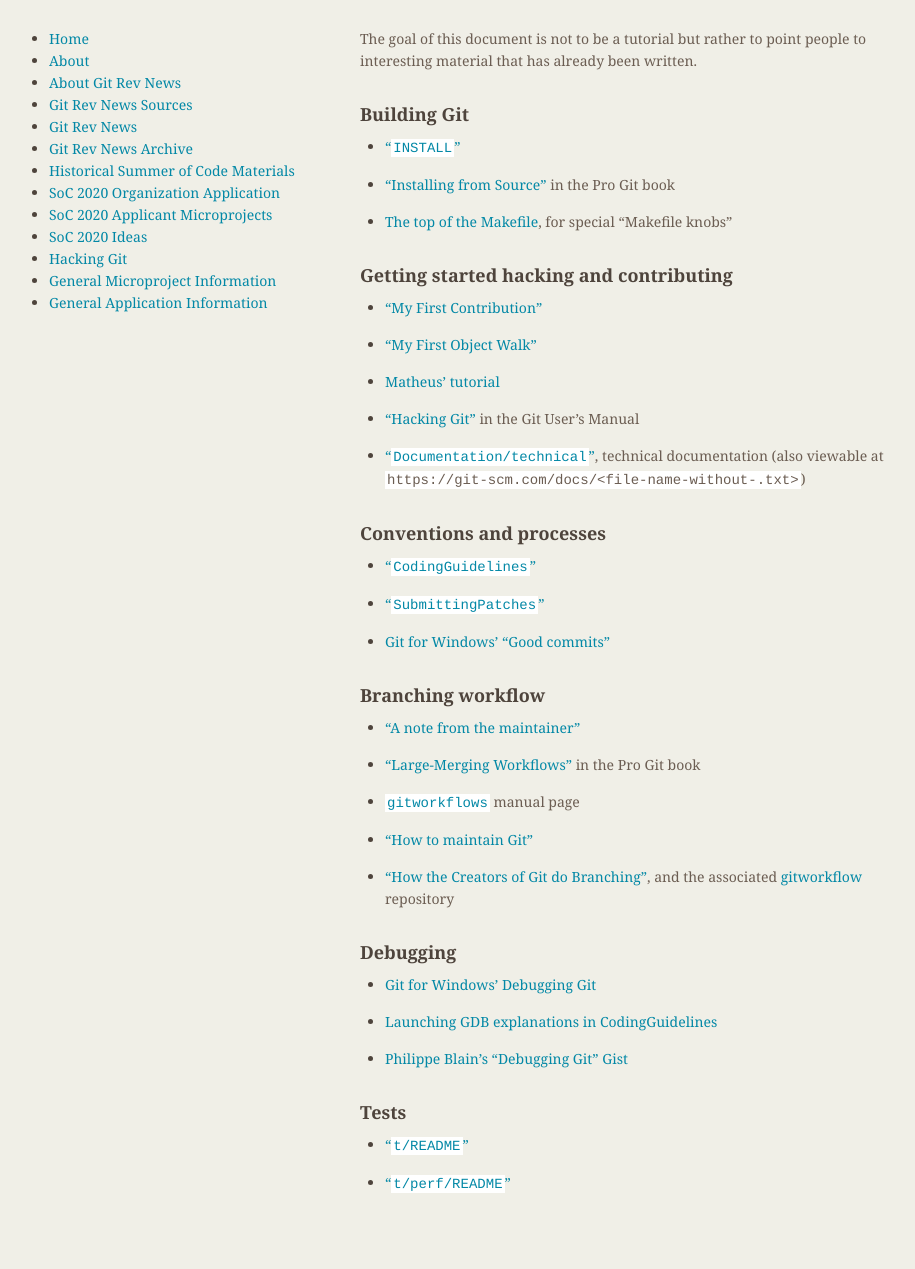
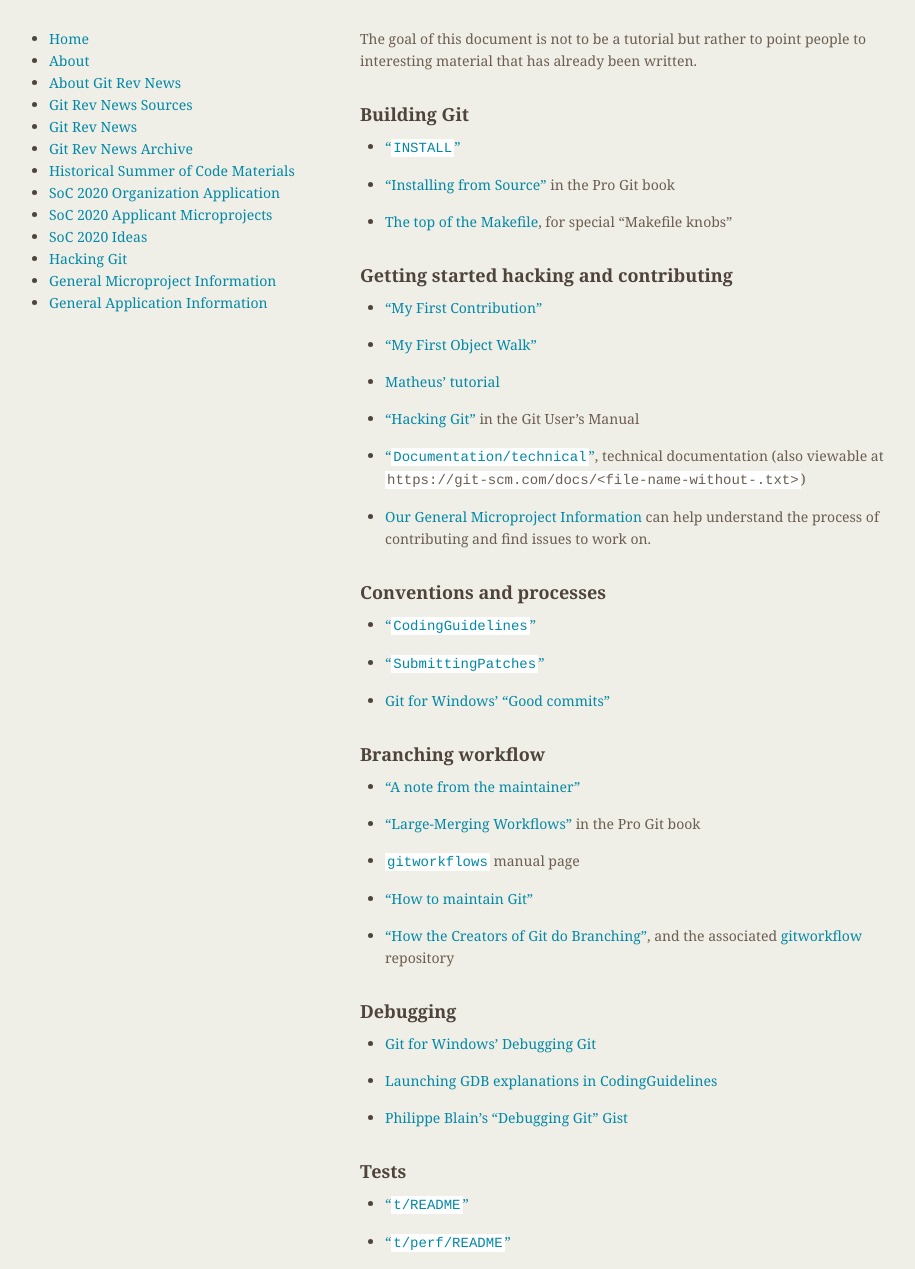
Before and after one commit to git/git.github.io, a Jekyll site: the page built from Hacking-Git.md, in a window 1280 px wide. Shown: the whole page, without its empty margins (174-1089 px from the left). Built offline with Jekyll 4.4.1, drawn with Linux system fonts in a browser that asks for light colours; before the commit the page ends 1210 px from its top, so only the background shows below that.

Commit message:
Hacking-Git: link to General Microproject Information

```diff
--- a/Hacking-Git.md
+++ b/Hacking-Git.md
@@ -25,6 +25,8 @@
 * ["Hacking Git"](https://git-scm.com/docs/user-manual#hacking-git) in the Git User's Manual
 
 * ["`Documentation/technical`"](https://github.com/git/git/tree/master/Documentation/technical), technical documentation (also viewable at `https://git-scm.com/docs/<file-name-without-.txt>`)
+
+* [Our General Microproject Information](https://git.github.io/General-Microproject-Information/) can help understand the process of contributing and find issues to work on.
 
 ## Conventions and processes
 
```
